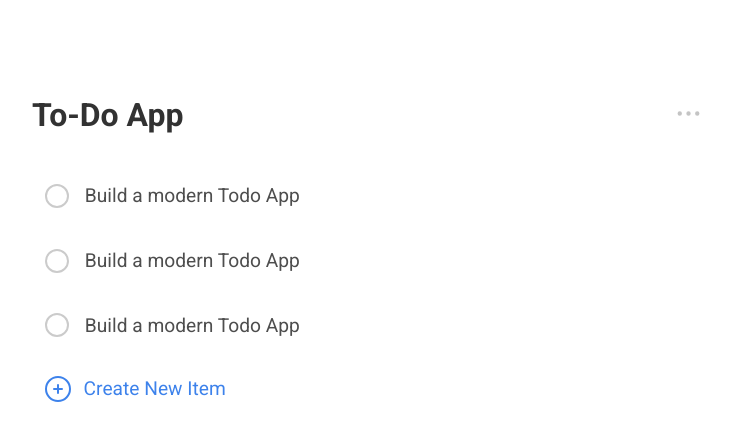
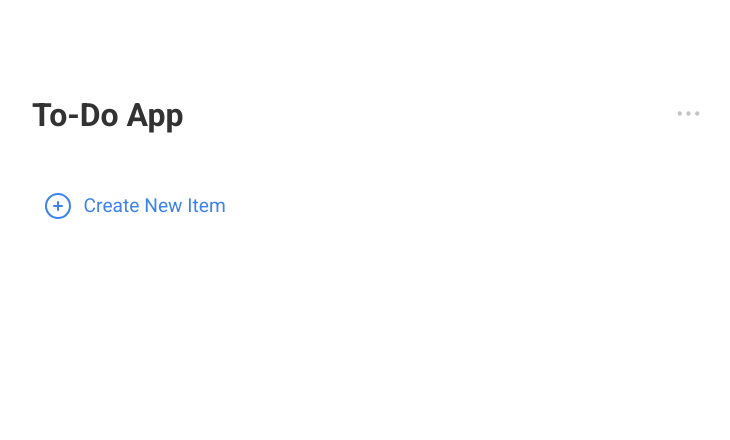
Before and after one commit to khrapunov967/react-todo-app, a React (Create React App) app: page / in a window 1280 px wide. Shown: the top 440 px of the page, without its empty margins (271-1001 px from the left). Built offline with nearby package versions, Linux system fonts and the light colour scheme.

Commit message:
add local storage

```diff
--- a/src/App.js
+++ b/src/App.js
@@ -1,4 +1,4 @@
-import React, { useMemo, useReducer } from "react";
+import React, { useEffect, useMemo, useReducer } from "react";
 import CreateTodoButton from "./components/CreateTodoButton/CreateTodoButton";
 import CreateTodoForm from "./components/CreateTodoForm/CreateTodoForm";
 import Header from "./components/Header/Header";
@@ -8,12 +8,8 @@ import reducer from "./reducer";
 
 function App() {
 
-  const [state, dispatch] = useReducer(reducer, {
-    todos: [
-      {id: 1, title: "Build a modern Todo App", completed: false},
-      {id: 2, title: "Build a modern Todo App", completed: false},
-      {id: 3, title: "Build a modern Todo App", completed: false},
-    ],
+  const initialState = {
+    todos: JSON.parse(localStorage.getItem("todos")) || [],
     selectItems: [
       {id: 1, value: "Completed", active: false},
       {id: 2, value: "In Progress", active: false},
@@ -22,9 +18,9 @@ function App() {
     isSideMenuVisible: false,
     isCreateTodoFormVisible: false,
     todoTitle: ""
-  });
+  };
 
-  const todos = state.todos;
+  const [state, dispatch] = useReducer(reducer, initialState);
 
   const filteredTodos = useMemo(() => {
 
@@ -32,12 +28,12 @@ function App() {
       switch(way) {
         case "Completed":
           console.log("GET COMPLETED TODOS");
-          return todos.filter(todo => todo.completed);
+          return state.todos.filter(todo => todo.completed);
 
         case "In Progress":
-          return todos.filter(todo => !todo.completed);
+          return state.todos.filter(todo => !todo.completed);
         default:
-          return todos;
+          return state.todos;
       }
     }
 
@@ -48,13 +44,16 @@ function App() {
       }
     }
 
-  }, [state.selectItems, todos]);
+  }, [state.selectItems, state.todos]);
 
 
+  useEffect(() => {
+    localStorage.setItem("todos", JSON.stringify(state.todos))
+  }, [state.todos]);
 
   return (
     <Context.Provider value={{state, dispatch, filteredTodos}}>
-      <div className="wrapper" onClick={(e) => dispatch({type: "onWrapperClick", dispatch: e})}>
+      <div className="wrapper">
         <CreateTodoForm />
         <div className="app">
           <Header />
--- a/src/components/UI/Select/Select.scss
+++ b/src/components/UI/Select/Select.scss
@@ -15,8 +15,7 @@
     flex-direction: column;
     width: 100px;
     position: absolute;
-    right: 0;
-    bottom: -5;
+    right: -20px;
     box-shadow: 0px 0px 6px 1px rgba(0, 0, 0, 0.15);
     border-radius: 1em;
     background: #fff;
```
